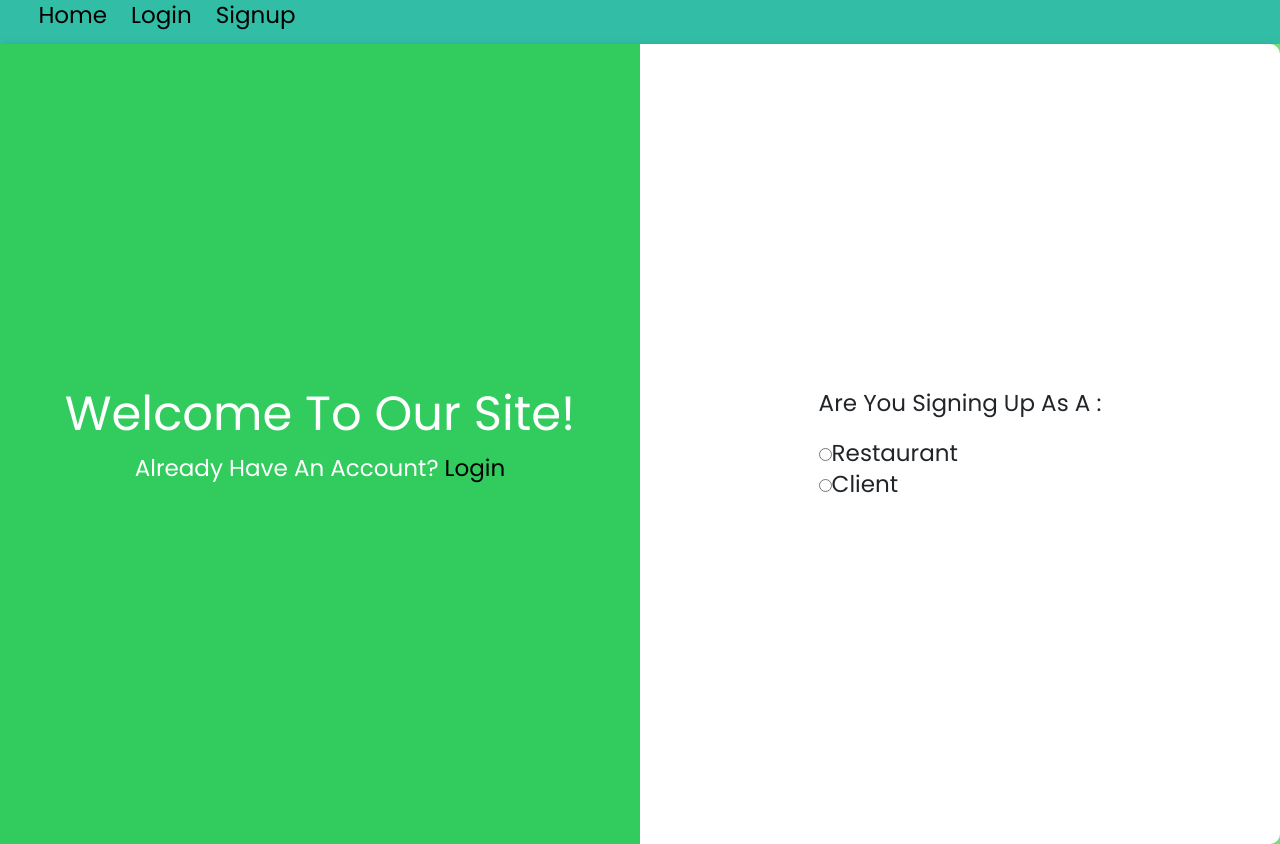
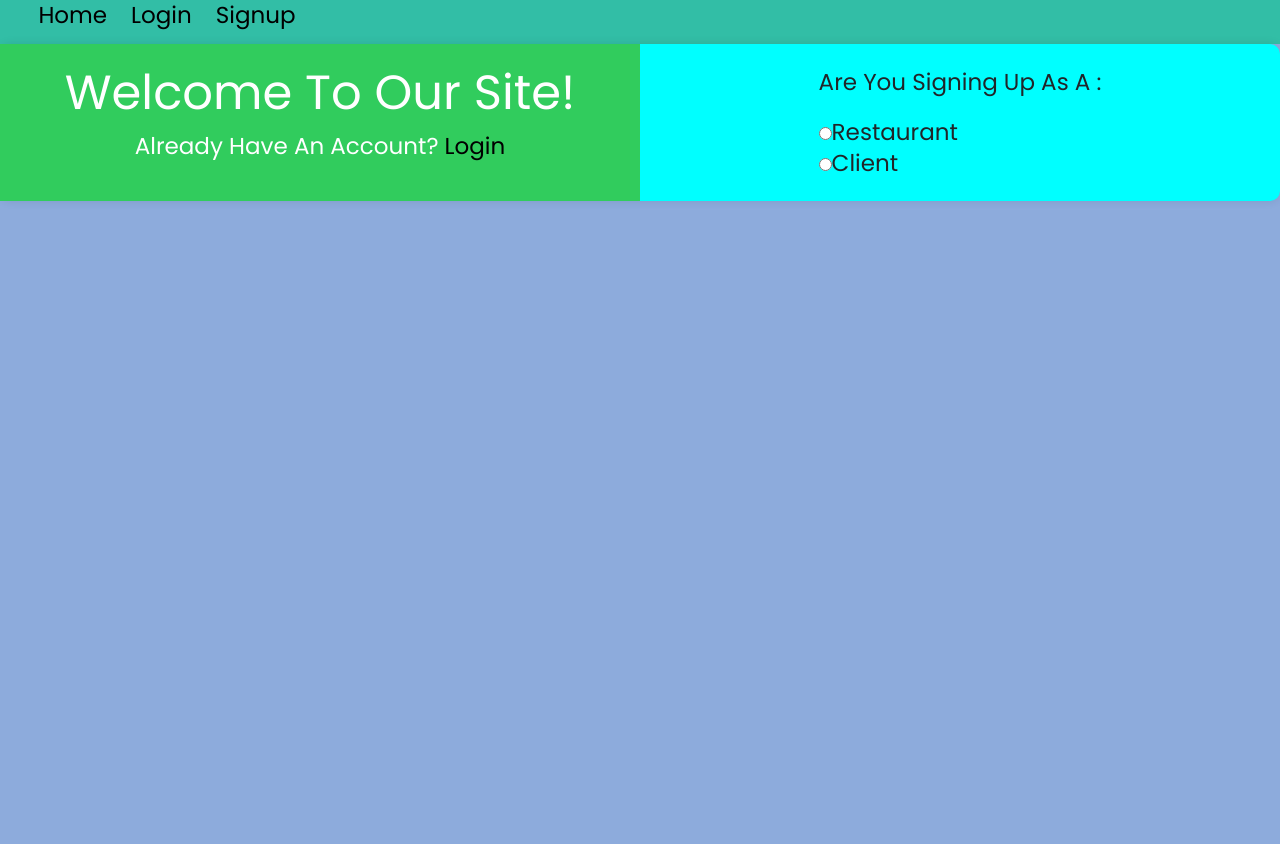
Before and after one commit to cf428065/adps, a React (Create React App) app in the folder adps/: page /signup in a window 1280 px wide. After the commit the page ends 800 px from the top, so only its background shows below. Built offline with nearby package versions, Linux system fonts and the light colour scheme.

Commit message:
nov 1444

```diff
--- a/adps/src/components/ListBoxes/ListBoxes.css
+++ b/adps/src/components/ListBoxes/ListBoxes.css
@@ -108,7 +108,7 @@ article {
     font-family: "Figtree", sans-serif;
     font-size: 1.2rem;
     line-height: 1.6rem;
-    background-color: rgb(123, 228, 123);
+    background-color: rgb(141, 171, 220);
     min-height: 100vh;
   }
 
--- a/adps/src/components/ListOffer/ListOffer.js
+++ b/adps/src/components/ListOffer/ListOffer.js
@@ -5,7 +5,7 @@ import Offer from '../Offer'
 import { useHttpClient } from '../../httpClient/HttpClientContext';
 
 function ListOffer() {
-  const [offers,setOffers] = useState([]);
+  const [offers,setOffers] = useState([{}]);
 
     //Context-object
     const httpClient = useHttpClient();
--- /dev/null
+++ b/adps/src/components/Profile/EditProfile.css
@@ -0,0 +1,9 @@
+*{
+    margin: 0;
+    padding: 0;
+}
+.dialoug{
+    background-color: aqua;
+    width: 100%;
+    height: 100%;
+}
--- a/adps/src/components/Profile/EditProfile.js
+++ b/adps/src/components/Profile/EditProfile.js
@@ -1,6 +1,6 @@
 import React, { useEffect, useState } from 'react';
 import { useHttpClient } from '../../httpClient/HttpClientContext';
-
+import './EditProfile.css'
 function EditProfile() {
   const httpClient = useHttpClient();
 
@@ -24,8 +24,6 @@ function EditProfile() {
     const response = JSON.parse(datastring);
     const rol = httpClient.get("auth/me").role_id;
         setRole(rol);
-
-
         setRestaurantName(response.name);
         setRestaurantPhone(response.phone);
         setRestaurantAddress(response.restaurantAddress);
@@ -64,7 +62,7 @@ function EditProfile() {
 
   return (
 /*--default page (no form)--*/
-<div id="signupDefault">
+
 <div className="dialoug">
   <div id="formSection">
     {/* Restaurant Form */}
@@ -155,7 +153,7 @@ function EditProfile() {
     )}
   </div>
 </div>
-</div>
+
   )
 }
 
```
